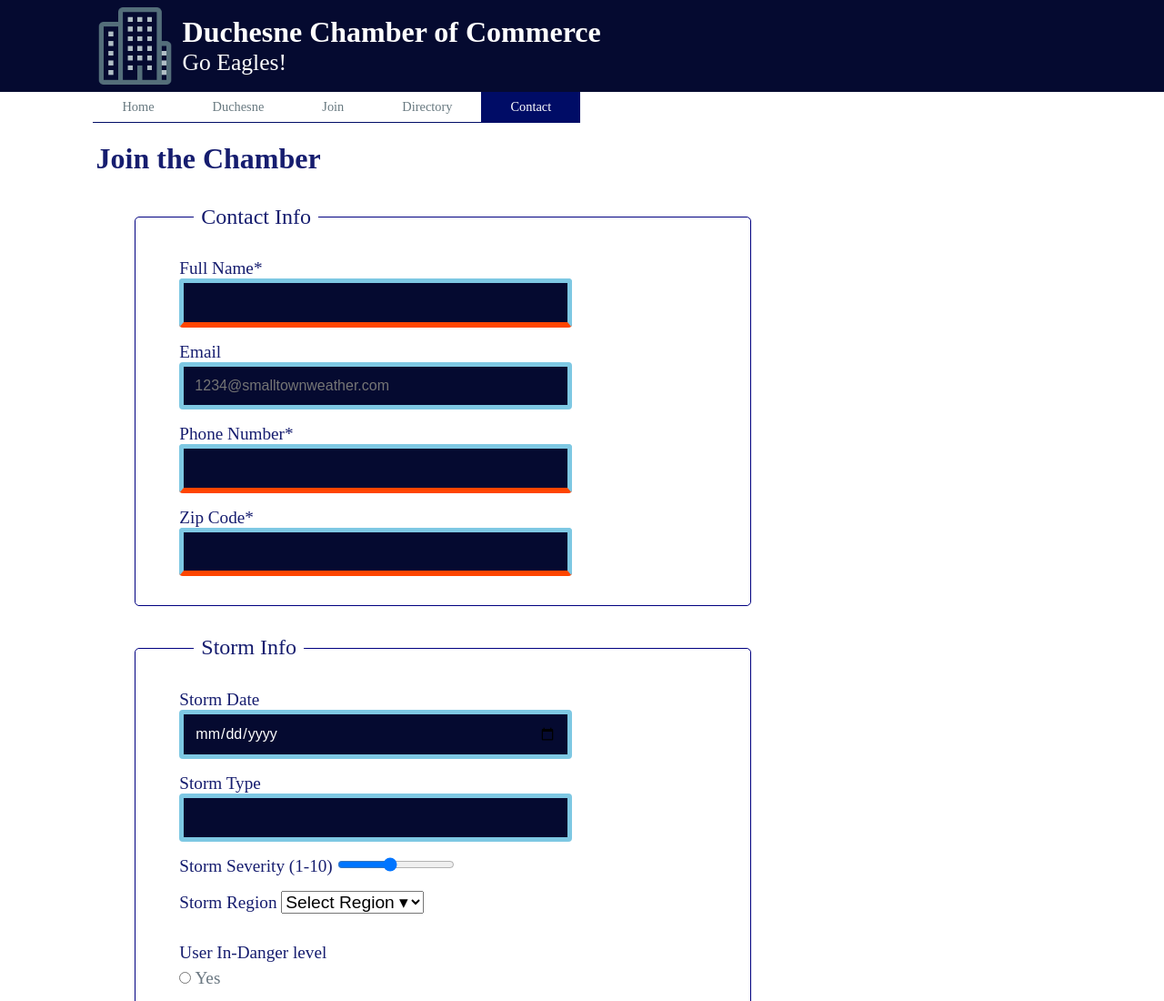
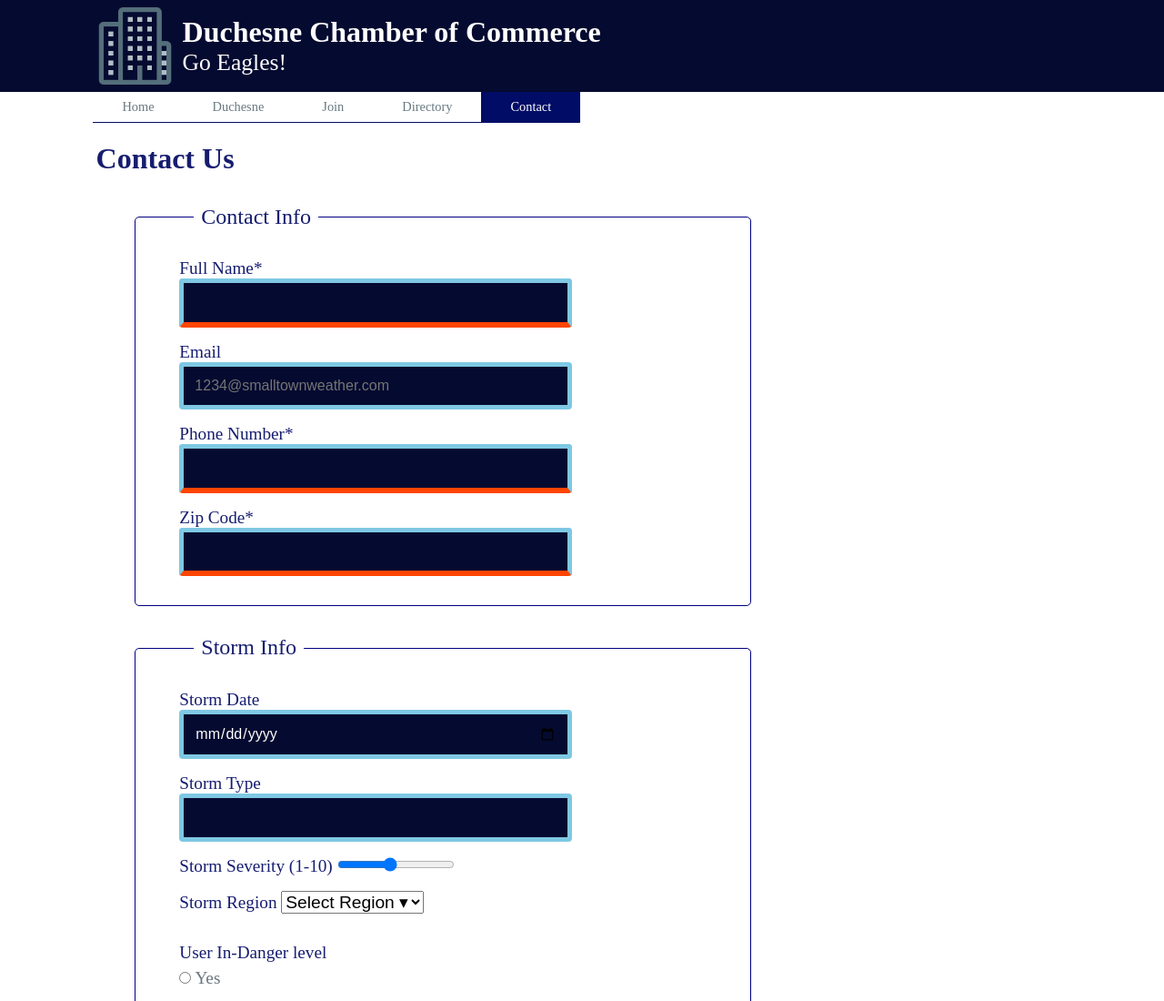
Before and after one commit to jakenugget/jacobverde.github.io, a plain HTML site: page final/contact.html in a window 1280 px wide. Shown: the top 1100 px of the page at 91% size. Drawn offline with Linux system fonts and the light colour scheme; no server answers; a script that the page names is missing; a web font is replaced by a local one.

Commit message:
Update contact.html

```diff
--- a/final/contact.html
+++ b/final/contact.html
@@ -5,7 +5,7 @@
     <meta http-equiv="X-UA-Compatible" content="IE=edge">
     <meta name="description" content="Duchesne Chamber of Commerce for WDD 230">
     <meta name="viewport" content="width=device-width, initial-scale=1.0">
-    <title>Home | Duchesne Chamber of Commerce</title>
+    <title>Contact US | Duchesne Chamber of Commerce</title>
 
     <link rel="preconnect" href="https://fonts.gstatic.com">
     <link href="https://fonts.googleapis.com/css2?family=Mate+SC&display=swap" rel="stylesheet">
@@ -44,7 +44,7 @@
     </div>
 
     <main>
-        <h1>Join the Chamber</h1>
+        <h1>Contact Us</h1>
 
         <form method="GET" action="thanks.html">
             <fieldset>
```
